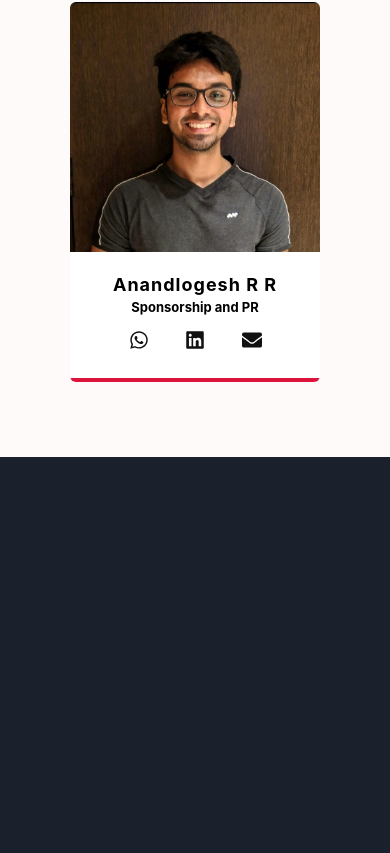
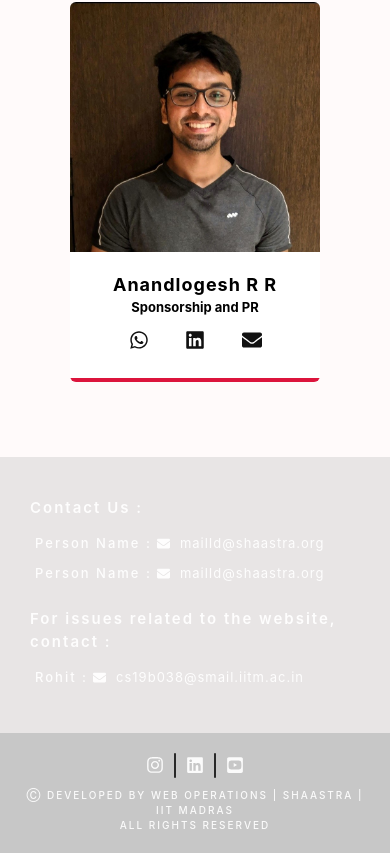
Before and after one commit to ShaastraWebops/shaastra-general-website, a React (Create React App) app: page /team in a window 390 px wide. Shown: the part 10327-11180 px from the top of the page. Before the commit the page ends 10784 px from the top, so only its background shows below. Built offline with nearby package versions, Linux system fonts and the light colour scheme; a web font is replaced by a local one.

Commit message:
added footer

```diff
--- a/src/components/pages/Home.tsx
+++ b/src/components/pages/Home.tsx
@@ -23,6 +23,7 @@ import barish from "../../images/barish.jpg";
 import John_hennessy from "../../images/John_hennessy.jpg";
 import das_nobel from "../../images/das_nobel.jpeg";
 import Raghuram_Rajan from "../../images/Raghuram_Rajan.jpg";
+import Footer from "../shared/Footer";
 
 interface Props {}
 
@@ -477,6 +478,13 @@ const Home = (props: Props) => {
             </div>
           </div>
         </section>
+        <Footer
+          designed={[
+            { name: "Rohit", mail: "cs19b038@smail.iitm.ac.in" },
+            { name: "Krithikaa", mail: "be20b020@smail.iitm.ac.in" },
+            { name: "Yogesh", mail: "bs19b034@smail.iitm.ac.in" },
+          ]}
+        />
       </div>
     </CustomBox>
   );
--- a/src/components/pages/Team_page/Team.tsx
+++ b/src/components/pages/Team_page/Team.tsx
@@ -9,6 +9,7 @@ import Card from "./Card";
 import SliderImgBox from "./SliderImgBox";
 import photos from "./photos";
 import { FaFilter, FaTimes } from "react-icons/fa";
+import Footer from "../../shared/Footer";
 
 interface Props {}
 
@@ -335,6 +336,11 @@ const Team = (props: Props) => {
     });
   };
 
+  interface Value {
+    footerBack?: "currentcolor";
+    creditsBack?: "currentcolor";
+  }
+
   return (
     <CustomBox>
       <div
@@ -589,6 +595,14 @@ const Team = (props: Props) => {
           </div>
         </div>
       </div>
+      <Footer
+        designed={[
+          {
+            name: "Rohit",
+            mail: "cs19b038@smail.iitm.ac.in",
+          },
+        ]}
+      />
     </CustomBox>
   );
 };
--- a/src/components/shared/CustomBox.tsx
+++ b/src/components/shared/CustomBox.tsx
@@ -15,7 +15,6 @@ const CustomBox = (props: Props) => {
     <Box bg={bg}>
       <Header />
       {props.children}
-      <Footer />
     </Box>
   );
 };
--- a/src/components/shared/Footer.tsx
+++ b/src/components/shared/Footer.tsx
@@ -1,10 +1,100 @@
 import * as React from "react";
+import { ReactComponent as LogoBlack } from "./../../images/logo/static/Main_logo_black.svg";
+import { ReactComponent as LogoWhite } from "./../../images/logo/static/Main_logo_white.svg";
+import { useColorModeValue } from "@chakra-ui/color-mode";
+import { useBreakpointValue } from "@chakra-ui/media-query";
+import { Link } from "react-router-dom";
+import {
+  FaEnvelope,
+  FaInstagram,
+  FaLinkedin,
+  FaTwitterSquare,
+  FaYoutubeSquare,
+} from "react-icons/fa";
 import "../../styles/Footer.css";
 
-interface Props {}
+interface Props {
+  designed: {
+    name: String;
+    mail: String;
+  }[];
+}
 
 const Footer = (props: Props) => {
-  return <div></div>;
+  const FooterLogo = useColorModeValue(LogoBlack, LogoWhite);
+  const theme = useColorModeValue("white", "black");
+  const height = useBreakpointValue({ base: "33", lg: "40" });
+  return (
+    <section className={`Footer ${theme}`}>
+      <div className="top">
+        <Link to="/" className="FooterLogo">
+          <FooterLogo height={height} width="88" />
+        </Link>
+        <div className="Contact">
+          <h3>Contact Us : </h3>
+          <p>
+            Person Name :
+            <a href="#">
+              <FaEnvelope /> mailId@shaastra.org
+            </a>
+          </p>
+
+          <p>
+            Person Name :
+            <a href="#">
+              <FaEnvelope /> mailId@shaastra.org
+            </a>
+          </p>
+        </div>
+        <div className="DesignedBy">
+          <h3>For issues related to the website, contact : </h3>
+          {props.designed.map((item) => {
+            return (
+              <>
+                <p>
+                  {item.name} :
+                  <a href={"mailto:" + item.mail}>
+                    <FaEnvelope /> {item.mail}
+                  </a>
+                </p>
+              </>
+            );
+          })}
+        </div>
+      </div>
+      <div className="bottom">
+        <p>
+          Ⓒ Developed by Web Operations | Shaastra | IIT Madras <br /> All
+          Rights Reserved
+        </p>
+        <div className="Follow">
+          <p>FOLLOW US</p>
+          <span></span>
+          <a
+            target="_blank"
+            href="https://www.instagram.com/shaastra_iitm/?hl=en"
+          >
+            <FaInstagram />
+          </a>
+          <span></span>
+          <a
+            target="_blank"
+            href="https://www.linkedin.com/company/shaastra-iit-madras/?originalSubdomain=in"
+          >
+            <FaLinkedin />
+          </a>
+          <span></span>
+          <a
+            target="_blank"
+            href="https://www.youtube.com/channel/UCgY2ugmW-BV2nMRFu-0qPZA"
+          >
+            <FaYoutubeSquare />
+          </a>
+          <span></span>
+        </div>
+      </div>
+    </section>
+  );
 };
 
 export default Footer;
--- a/src/styles/Footer.css
+++ b/src/styles/Footer.css
@@ -0,0 +1,199 @@
+.Footer {
+  position: relative;
+  width: 100%;
+  height: fit-content;
+  padding: 0;
+  overflow: hidden;
+  display: flex;
+  flex-direction: column;
+  align-items: center;
+  justify-content: space-between;
+  background-color: rgba(0, 0, 0, 0.3);
+  backdrop-filter: blur(2px);
+}
+.Footer.white {
+  background-color: rgb(232 229 229);
+}
+.Footer .top {
+  width: 100%;
+  padding: 40px;
+  display: flex;
+  justify-content: space-evenly;
+  align-items: center;
+}
+.Footer .top .FooterLogo {
+  height: 70px;
+  width: auto;
+}
+.Footer .top .FooterLogo svg {
+  height: 100%;
+  width: auto;
+  object-fit: contain;
+}
+.Footer .top .Contact,
+.Footer .top .DesignedBy {
+  display: flex;
+  flex-direction: column;
+  align-items: flex-start;
+  justify-content: space-between;
+}
+.Footer .top .Contact h3,
+.Footer .top .DesignedBy h3 {
+  font-weight: 600;
+  letter-spacing: 2px;
+  font-size: 22px;
+  position: relative;
+  left: -10px;
+  margin-bottom: 10px;
+}
+.Footer .top .Contact p,
+.Footer .top .DesignedBy p {
+  font-weight: 500;
+  letter-spacing: 2px;
+  font-size: 14px;
+  position: relative;
+  left: -5px;
+  text-transform: uppercase;
+}
+.Footer .top .Contact a,
+.Footer .top .DesignedBy a {
+  font-size: 13px;
+  font-weight: 400;
+  letter-spacing: 1px;
+  display: flex;
+  align-items: center;
+  text-transform: uppercase;
+  margin-top: 5px;
+  margin-bottom: 10px;
+  position: relative;
+  left: 5px;
+}
+.Footer .top .Contact svg,
+.Footer .top .DesignedBy svg {
+  margin-right: 10px;
+}
+.Footer .top .Contact h3,
+.Footer .top .DesignedBy h3 {
+  font-size: 18px;
+}
+.Footer .top .Contact p,
+.Footer .top .DesignedBy p {
+  text-transform: none;
+  display: flex;
+  align-items: center;
+  font-size: 14px;
+  margin: 5px 0;
+}
+.Footer .top .Contact p a,
+.Footer .top .DesignedBy p a {
+  font-size: 14px;
+  text-transform: none;
+  margin: 0;
+}
+.Footer .bottom {
+  position: relative;
+  width: 100%;
+  display: flex;
+  justify-content: space-between;
+  align-items: center;
+  background-color: rgba(0, 0, 0, 0.5);
+  padding: 15px 60px;
+  backdrop-filter: blur(8px);
+  text-transform: uppercase;
+}
+.Footer.white .bottom {
+  background-color: rgb(199 199 199);
+}
+.Footer .bottom p {
+  font-size: 11px;
+  letter-spacing: 2px;
+  font-weight: 500;
+}
+.Footer .bottom .Follow {
+  position: relative;
+  display: flex;
+  align-items: center;
+}
+.Footer .bottom .Follow p {
+  font-size: 11px;
+  letter-spacing: 2px;
+  font-weight: 500;
+}
+.Footer .bottom .Follow a {
+  text-decoration: none;
+  font-size: 18px;
+  letter-spacing: 2px;
+  font-weight: 400;
+}
+.Footer .bottom .Follow a:nth-child(3):hover {
+  color: crimson;
+}
+.Footer .bottom .Follow a:nth-child(5):hover {
+  color: rgb(0, 92, 184);
+}
+.Footer .bottom .Follow a:nth-child(7):hover {
+  color: red;
+}
+.Footer .bottom .Follow span {
+  width: 2px;
+  height: 25px;
+  background-color: rgba(0, 0, 0, 0.8);
+  margin: 0 10px;
+  border-radius: 2px;
+}
+
+@media screen and (max-width: 1000px) {
+  .Footer .top .FooterLogo {
+    display: none;
+  }
+}
+@media screen and (max-width: 600px) {
+  .Footer {
+    padding: 0 0 0 0 !important;
+    backdrop-filter: none;
+    background-color: rgba(0, 0, 0, 0.4);
+  }
+  .Footer .top {
+    flex-direction: column;
+    align-items: flex-start;
+  }
+  .Footer .top .Contact {
+    margin-bottom: 20px;
+  }
+  .Footer .top .Contact h3,
+  .Footer .top .DesignedBy h3 {
+    font-size: 15px;
+  }
+  .Footer .top .Contact p,
+  .Footer .top .DesignedBy p {
+    font-size: 13px;
+  }
+  .Footer .top .Contact p a,
+  .Footer .top .DesignedBy p a {
+    font-size: 13px;
+  }
+  .Footer .bottom {
+    padding: 20px 20px;
+    flex-direction: column-reverse;
+    align-items: center;
+    justify-content: center;
+    backdrop-filter: none;
+    background-color: rgba(0, 0, 0, 0.6);
+  }
+  .Footer.white .bottom {
+    background-color: rgb(199 199 199);
+  }
+  .Footer .bottom p {
+    font-size: 10px;
+    margin: 0;
+    text-align: center;
+    margin-top: 10px;
+  }
+  .Footer .bottom .Follow p {
+    display: none;
+  }
+  .Footer .bottom .Follow span:nth-of-type(1),
+  .Footer .bottom .Follow span:nth-last-of-type(1) {
+    display: none;
+  }
+}
--- a/src/styles/Home.css
+++ b/src/styles/Home.css
@@ -705,6 +705,16 @@ section {
 .Home_WorkshopsEvents a:hover {
   letter-spacing: 2px;
 }
+.Home .Footer.white {
+  background-color: rgba(255, 255, 255, 0.2);
+  border-top: 1px solid #fff4;
+  backdrop-filter: blur(2px);
+}
+.Home .Footer.white .bottom {
+  background-color: rgba(255, 255, 255, 0.1);
+  border-top: 1px solid #fff4;
+  backdrop-filter: blur(2px);
+}
 @media screen and (max-width: 500px) {
   .Home_Speakers h1,
   .Home_WorkshopsEvents h1 {
@@ -755,6 +765,10 @@ section {
     p {
     font-size: 4vw;
     font-weight: 400;
+  }
+  .Home .Footer {
+    padding: 0 0 50px 0 !important;
+    backdrop-filter: none;
   }
 }
 /* Home_Testimonials */
```
Also changed, not shown: src/components/pages/Envisage.tsx (+79 -13 lines), src/components/pages/spons.tsx (+244 -66 lines).
